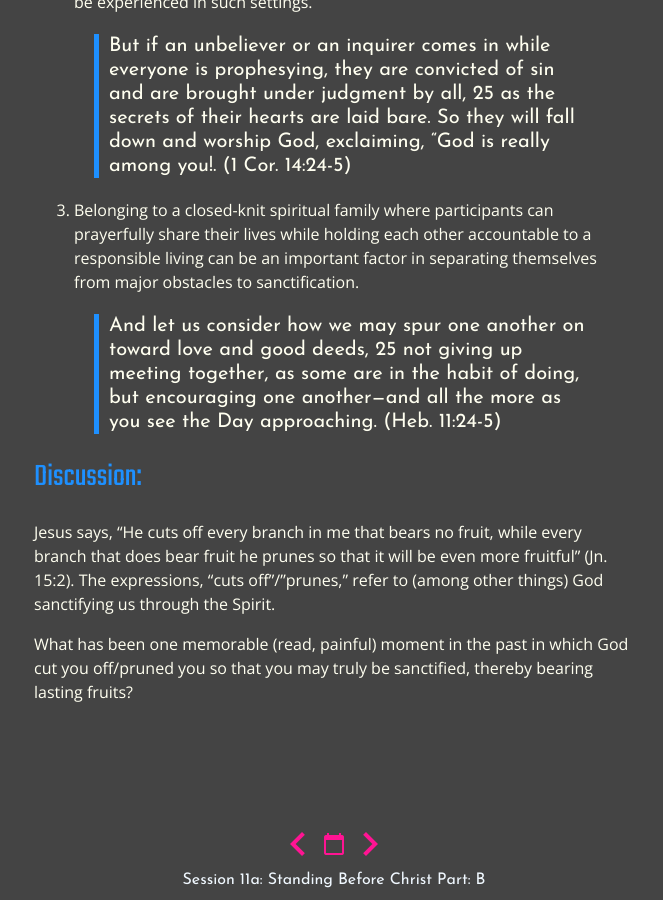
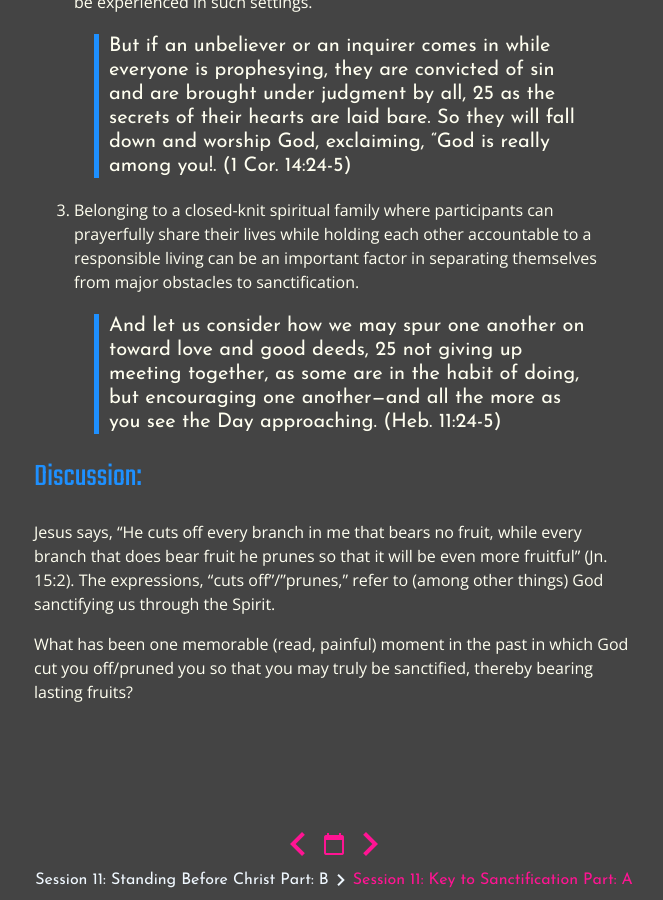
Before and after one commit to GospelTrust/kairos-th-513, a Jekyll site: the page built from docs/content/_week-04/session-11a.md, in a window 1280 px wide and 900 px high, scrolled down 5654 px. Shown: the whole window, without its empty margins (306-969 px from the left). Built offline with Jekyll 4.4.1, drawn with Linux system fonts in a browser that asks for light colours; some of the changed text lies outside the part shown.

Commit message:
feat: Links to week 4

```diff
--- a/docs/_data/course.yml
+++ b/docs/_data/course.yml
@@ -78,18 +78,22 @@ week-04:
     header: assignment
     session: 10
     part: A
+    url: 'session-10'
   - title: 'Standing Before Christ'
     header: assignment
-    session: 11a
+    session: 11
     part: B
+    url: 'session-11a'
   - title: 'Key to Sanctification'
     header: assignment
-    session: 11b
+    session: 11
     part: A
+    url: 'session-11b'
   - title: 'Key to Sanctification'
     header: assignment
     session: 12
     part: B
+    url: 'session-12'
 
 week-05:
   title: Week 5
```
